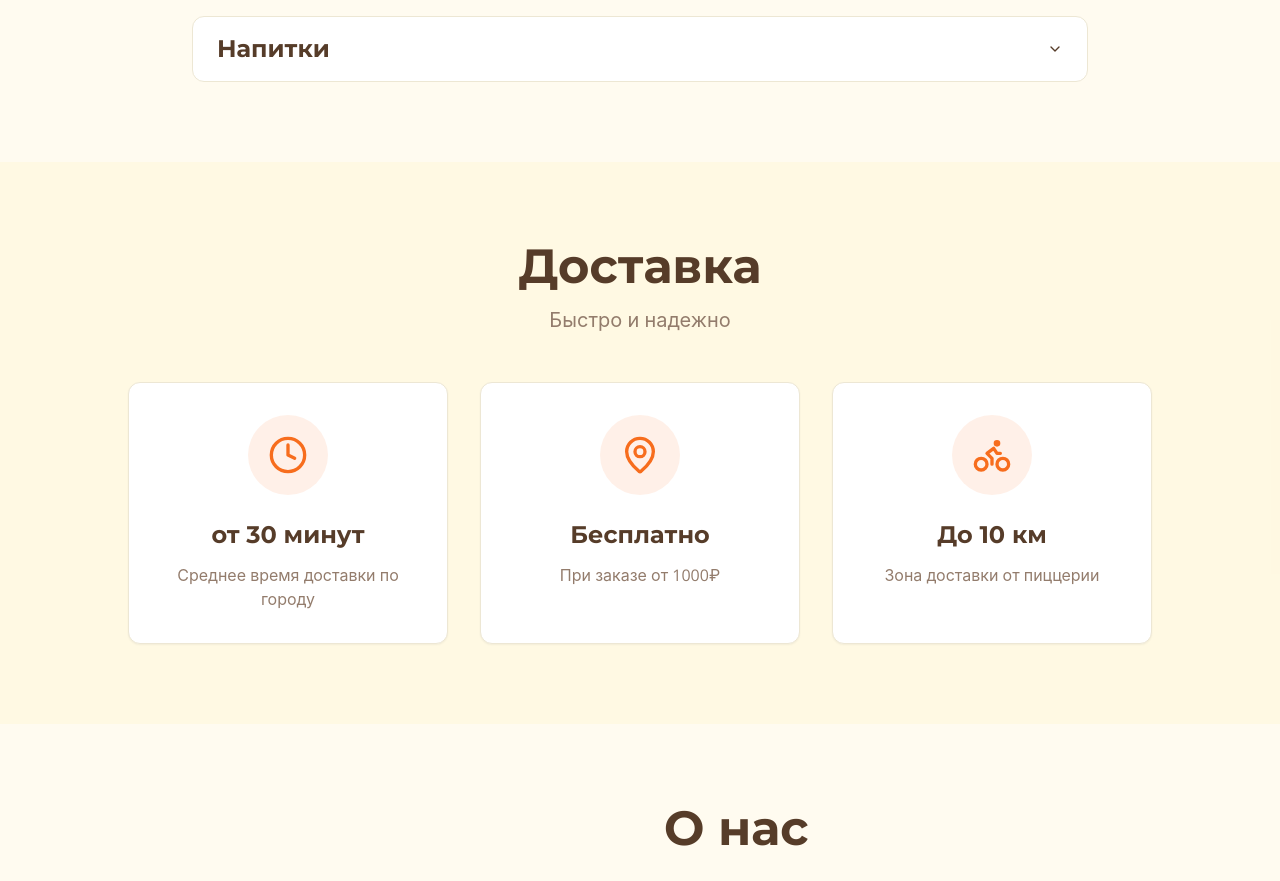
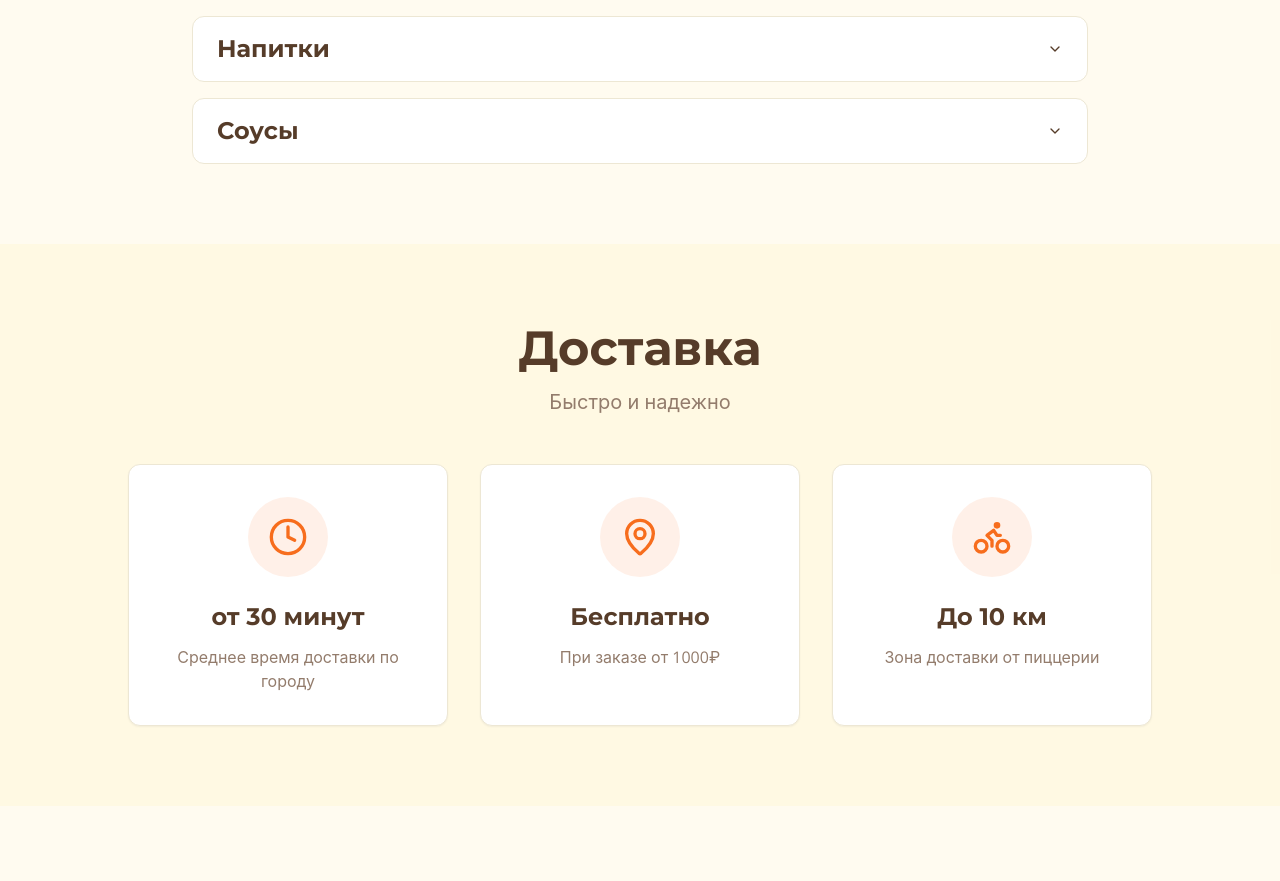
Before and after one commit to pr-poehali-dev/friendly-family-pizzeria-1, a React (Vite) app: page / in a window 1280 px wide. Shown: the part 1967-2848 px from the top of the page. Built offline with nearby package versions, Linux system fonts and the light colour scheme; a web font is replaced by a local one.

Commit message:
feat: добавить соусы в меню

```diff
--- a/src/pages/Index.tsx
+++ b/src/pages/Index.tsx
@@ -232,6 +232,15 @@ const Index = () => {
         { name: "Rich (зеленый) 0,5л", description: "", price: "150 руб.", image: "https://cdn.poehali.dev/files/54a7a154-4b83-4d5e-bd4e-31678162926f.png" },
         { name: "Добрый Лимон-Лайм 0,5л", description: "", price: "180 руб.", image: "https://cdn.poehali.dev/files/ce5012dc-7205-4d4c-87b1-1291170e3d9d.png" },
         { name: "Добрый Апельсин 1л", description: "", price: "250 руб.", image: "https://cdn.poehali.dev/files/9ce96942-206c-4e42-a161-80ca43c243af.png" }
+      ]
+    },
+    {
+      title: "Соусы",
+      items: [
+        { name: "Сырный соус", description: "", price: "50 руб." },
+        { name: "Сливочно-чесночный соус", description: "", price: "50 руб." },
+        { name: "Кетчуп", description: "", price: "50 руб." },
+        { name: "Кисло-сладкий соус", description: "", price: "50 руб." }
       ]
     }
   ];
```
